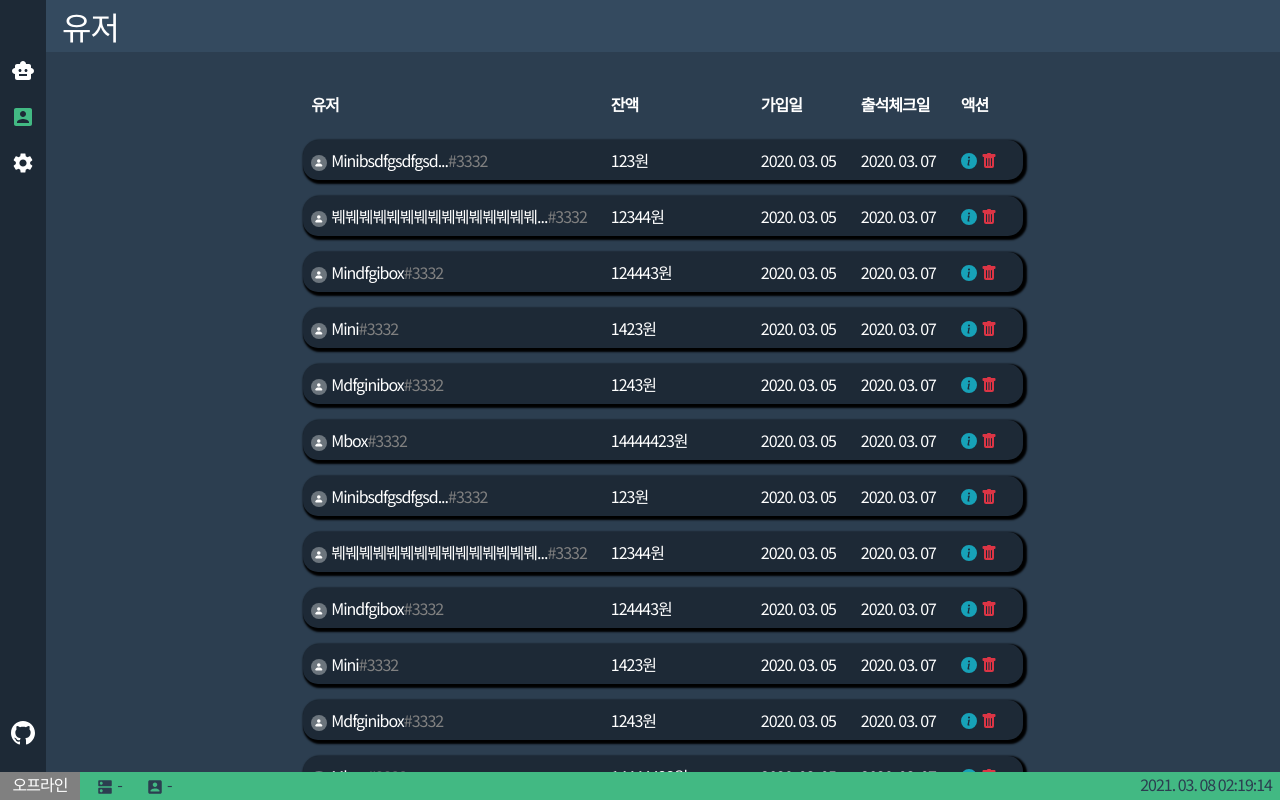
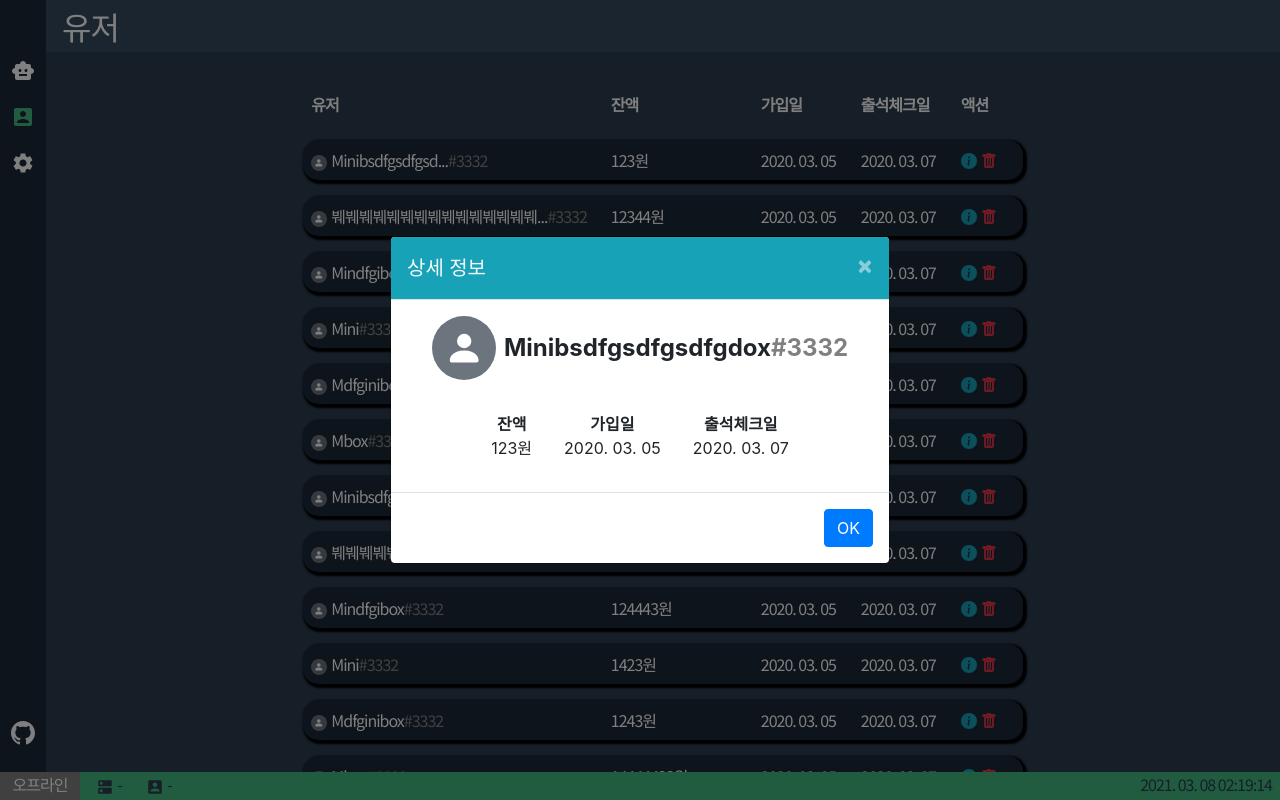
Before and after one commit to minibox24/easygamebot, a Vue app in the folder webdev/: page /user in a window 1280 px wide. Both pictures are taken after a click on the icon 968 px from the left and 161 px from the top of the page. Built offline with nearby package versions, Linux system fonts and the light colour scheme.

Commit message:
feat(web): info modal

```diff
--- a/webdev/src/views/User.vue
+++ b/webdev/src/views/User.vue
@@ -22,7 +22,7 @@
           <td>{{ user.checkAt }}</td>
           <td>
             <b-icon
-              icon="info-circle-fill" variant="info"
+              icon="info-circle-fill" variant="info" @click="select=user" v-b-modal.modal-info
               class="mr-1 iconbtn" v-b-tooltip.v-light.hover.top="'상세 정보'"
             />
             <b-icon
@@ -33,6 +33,31 @@
         </tr>
       </tbody>
     </table>
+
+    <b-modal
+      id="modal-info" centered header-bg-variant="info"
+      ok-only title="상세 정보" header-text-variant="light"
+    >
+      <div class="profile">
+        <b-avatar class="mr-2" :src="select.avatar" size="64"/>
+        <span>{{ select.name }}</span>
+        <span class="discord-tag">#{{ select.tag }}</span>
+      </div>
+      <div class="box-column">
+        <div class="box-info">
+          <span class="info-name">잔액</span>
+          <span>{{ select.money }}{{ unit }}</span>
+        </div>
+        <div class="box-info">
+          <span class="info-name">가입일</span>
+          <span>{{ select.joinAt }}</span>
+        </div>
+        <div class="box-info">
+          <span class="info-name">출석체크일</span>
+          <span>{{ select.checkAt }}</span>
+        </div>
+      </div>
+    </b-modal>
   </div>
 </template>
 
@@ -66,7 +91,8 @@ export default {
         { avatar: '', name: 'Mdfginibox', tag: '3332', money: '1243', joinAt: '2020. 03. 05', checkAt: '2020. 03. 07' },
         { avatar: '', name: 'Mbox', tag: '3332', money: '14444423', joinAt: '2020. 03. 05', checkAt: '2020. 03. 07' }
       ],
-      unit: '원'
+      unit: '원',
+      select: {}
     }
   },
   mounted () {
@@ -145,6 +171,10 @@ tr td:last-child {
   cursor: pointer;
 }
 
+#modal-info .profile {
+  justify-content: center;
+}
+
 @media ( min-width: 900px ) {
   #user-table td:nth-child(2) { display: table-cell }
   #user-table td:nth-child(3) { display: table-cell }
```
